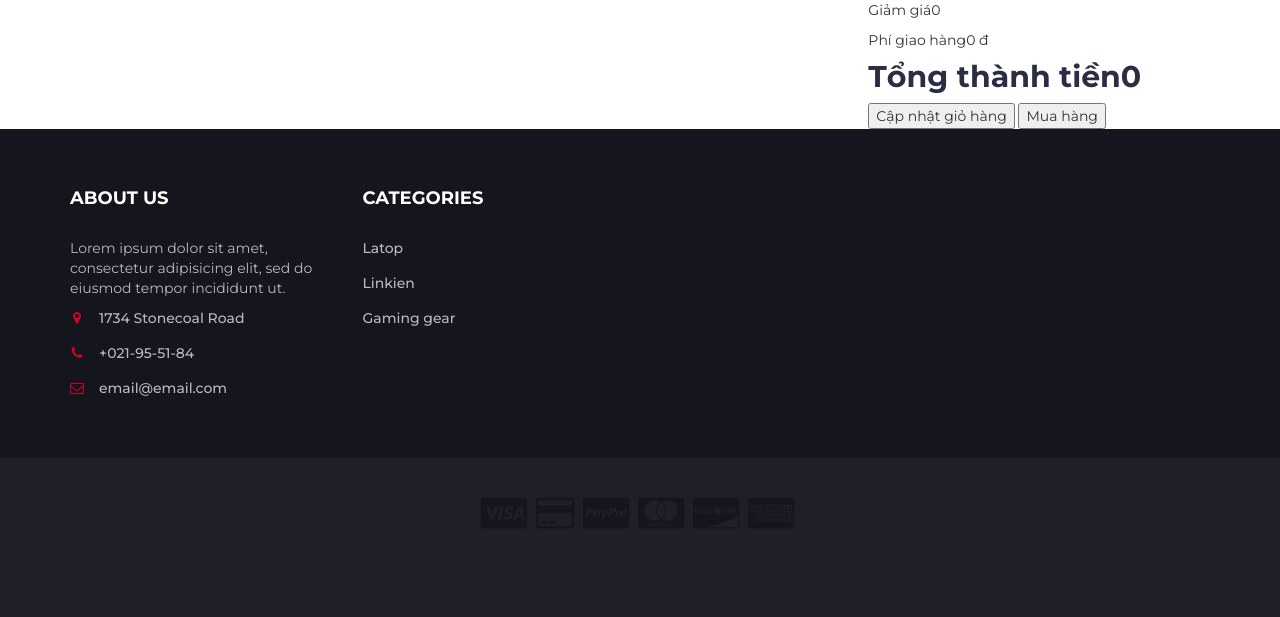
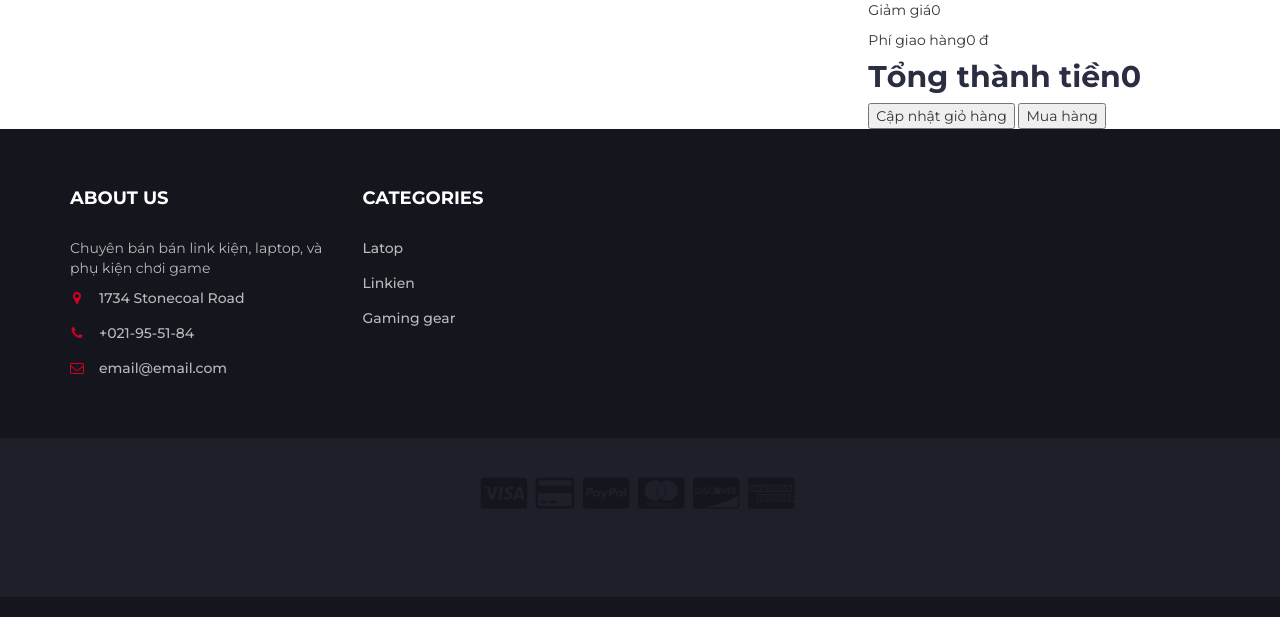
Before and after one commit to chaugiahuy2000/python-web, a Django app: page /cart/ in a window 1280 px wide. Shown: the part 369-986 px from the top of the page. After the commit the page ends 745 px from the top, so only its background shows below. Run offline with Django 4.2, Linux system fonts and the light colour scheme; some libraries are stand-ins or nearby versions.

Commit message:
setting 3

```diff
--- a/store/templates/store/_Master.html
+++ b/store/templates/store/_Master.html
@@ -271,7 +271,7 @@
 						<div class="col-md-3 col-xs-6">
 							<div class="footer">
 								<h3 class="footer-title">About Us</h3>
-								<p>Lorem ipsum dolor sit amet, consectetur adipisicing elit, sed do eiusmod tempor incididunt ut.</p>
+								<p>Chuyên bán bán link kiện, laptop, và phụ kiện chơi game</p>
 								<ul class="footer-links">
 									<li><a href="#"><i class="fa fa-map-marker"></i>1734 Stonecoal Road</a></li>
 									<li><a href="#"><i class="fa fa-phone"></i>+021-95-51-84</a></li>
```
